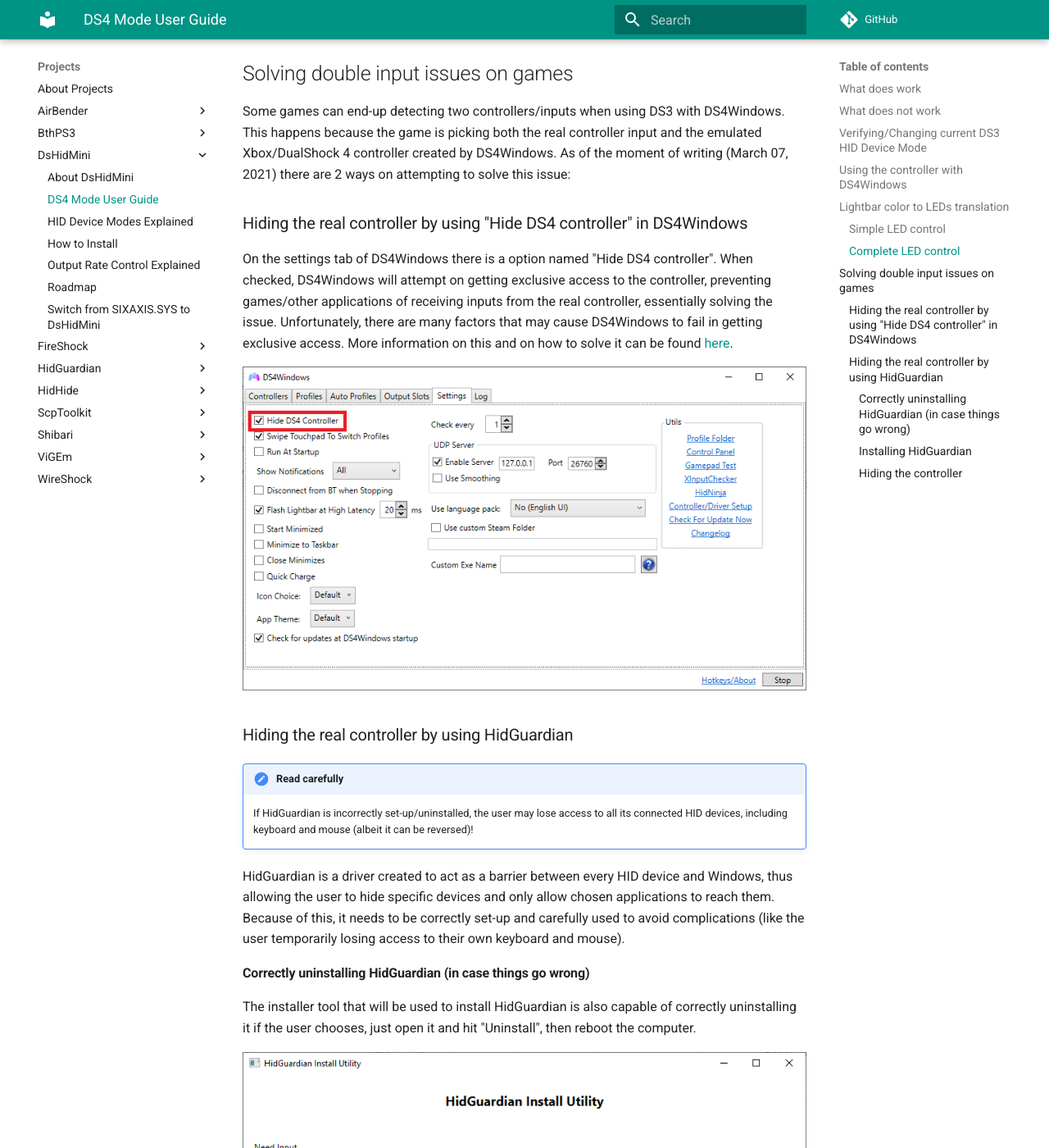
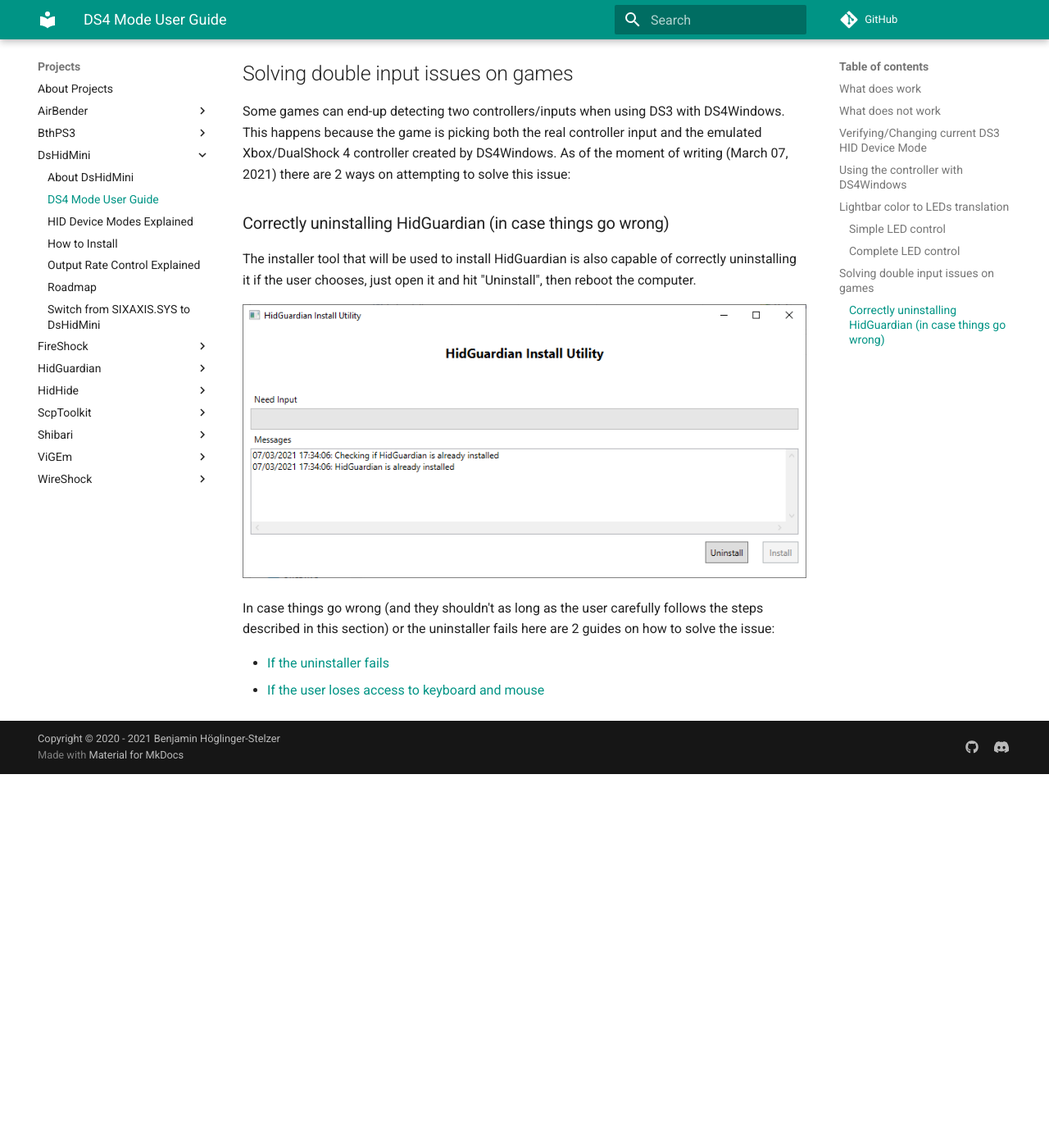
Before and after one commit to nefarius/ViGEm.github.io, an MkDocs documentation site: the page built from docs/projects/DsHidMini/DS4-Mode-User-Guide.md, in a window 1280 px wide and 1400 px high, scrolled down 5039 px. Shown: the whole window at 82% size. Built offline with MkDocs 1.6.1 and Material for MkDocs 9.7.7, drawn with Linux system fonts in a browser that asks for light colours; comment, search, counter and statistics services are not loaded; after the commit the page ends 5983 px from its top, so only the background shows below that; some of the changed text lies outside the part shown.

Commit message:
Removed obsolete parts

```diff
--- a/docs/projects/DsHidMini/DS4-Mode-User-Guide.md
+++ b/docs/projects/DsHidMini/DS4-Mode-User-Guide.md
@@ -101,21 +101,7 @@
 
 Some games can end-up detecting two controllers/inputs when using DS3 with DS4Windows. This happens because the game is picking both the real controller input and the emulated Xbox/DualShock 4 controller created by DS4Windows. As of the moment of writing (March 07, 2021) there are 2 ways on attempting to solve this issue:
 
-### Hiding the real controller by using "Hide DS4 controller" in DS4Windows
-
-On the settings tab of DS4Windows there is a option named "Hide DS4 controller". When checked, DS4Windows will attempt on getting exclusive access to the controller, preventing games/other applications of receiving inputs from the real controller, essentially solving the issue.
-Unfortunately, there are many factors that may cause DS4Windows to fail in getting exclusive access. More information on this and on how to solve it can be found [here](https://github.com/Ryochan7/DS4Windows/wiki/Exclusive-Mode-(Hide-DS4-Controller-config-option)-tips-and-issues).
-
-![Hide DS4 Controller](images/Hide_DS4_Controller.png){: .glightbox }
-
-### Hiding the real controller by using HidGuardian
-
-!!! important "Read carefully"
-    If HidGuardian is incorrectly set-up/uninstalled, the user may lose access to all its connected HID devices, including keyboard and mouse (albeit it can be reversed)!
-
-HidGuardian is a driver created to act as a barrier between every HID device and Windows, thus allowing the user to hide specific devices and only allow chosen applications to reach them. Because of this, it needs to be correctly set-up and carefully used to avoid complications (like the user temporarily losing access to their own keyboard and mouse).
-
-#### Correctly uninstalling HidGuardian (in case things go wrong)
+### Correctly uninstalling HidGuardian (in case things go wrong)
 
 The installer tool that will be used to install HidGuardian is also capable of correctly uninstalling it if the user chooses, just open it and hit "Uninstall", then reboot the computer.
 
@@ -125,27 +111,3 @@
 
 - [If the uninstaller fails](../HidGuardian/Taming-HidGuardian-Gen1/)
 - [If the user loses access to keyboard and mouse](https://github.com/x360ce/x360ce/wiki/HID-Guardian)
-
-#### Installing HidGuardian
-
-1. [Download and extract the archive](https://drive.google.com/file/d/1PNL3uv_4KektN00S9fm61djypSQ-3HED/view?usp=sharing)
-2. Inside the extracted folder, run HidGuardianInstaller.exe
-3. Click on Install. Wait until the utility finishes downloading then installing HidGuardian
-![install hidguardian success](images/Installing_HidGuardian_Success.png){: .glightbox }
-4. After the "HidGuardian is now installed" appears on the utility, close it and then reboot the computer
-
-#### Hiding the controller
-
-1. Connect the DS3 controller
-2. Open DS4Windows
-3. On the Settings Tab, open HidNinja
-![DS4Windows HidNinja](images/DS4Windows_HidNinja.png){: .glightbox }
-4. On the top-left list, select your DS3 controller
-5. Select on the right list the key named "HID\VID_7331&UP:0001_U:0005", then click on the "add" button on the top-right corner
-6. Check if the "HID\VID_7331&UP:0001_U:0005" key is now present on the bottom list
-![HidNinja DS3](images/HidNinja_DS3.png){: .glightbox }
-7. Close HidNinja
-8. Disconnect then reconnect the controller
-9. Check if the controller is recognized by DS4Windows and if the "Key" icon is active, showing that exclusive access is active
-10. End
-![DS4Windows DS3 Exclusive access](images/DS4Windows_DS3_exclusive_access.png){: .glightbox }
```
